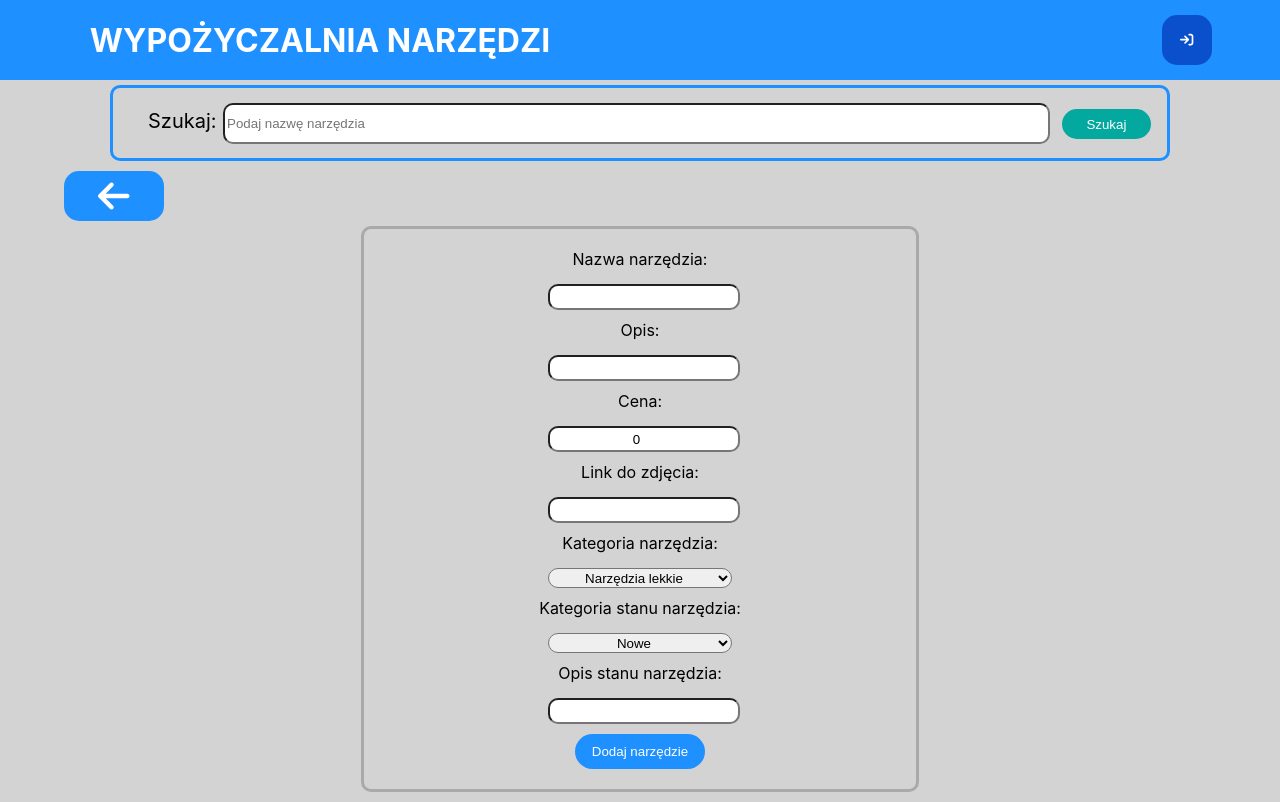
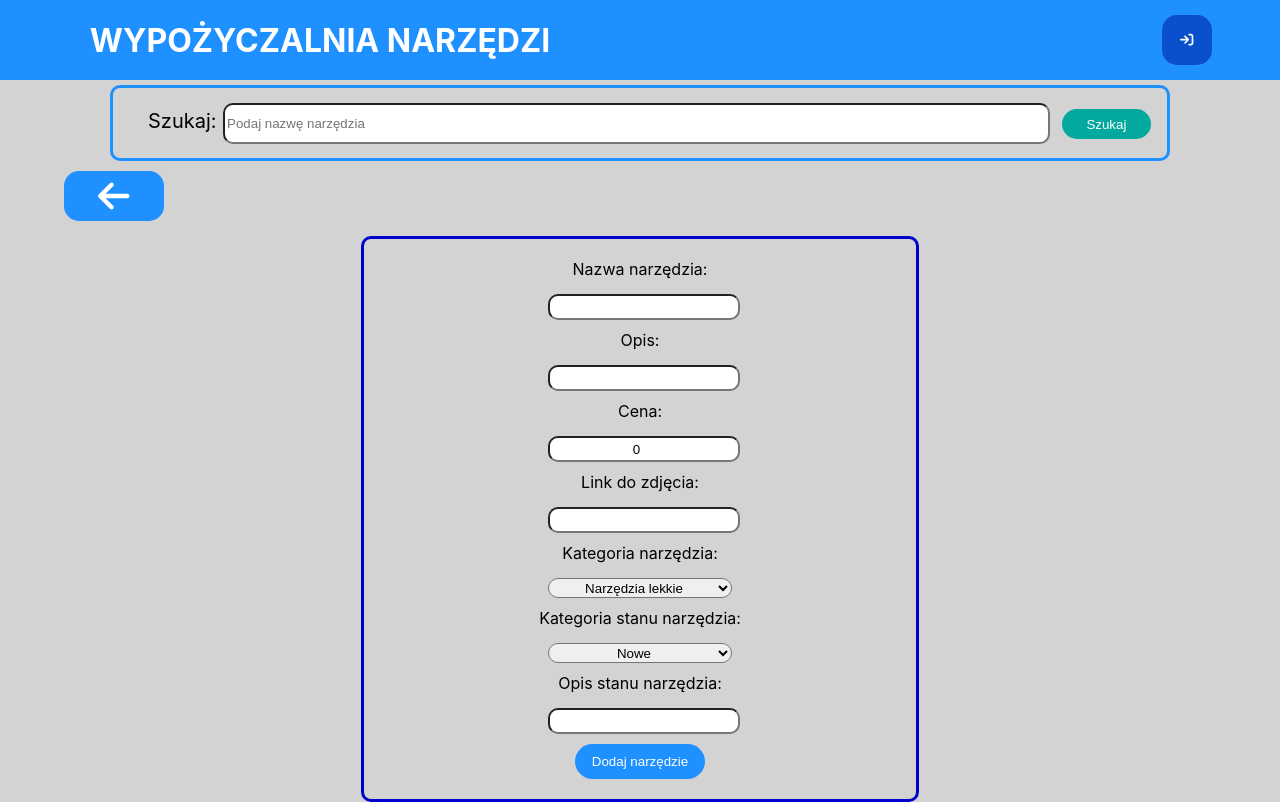
Before and after one commit to s1gawron/rental-service-frontend, a React (Create React App) app: page /tool/add in a window 1280 px wide. Built offline with nearby package versions, Linux system fonts and the light colour scheme; no server answers.

Commit message:
Styling#2

```diff
--- a/src/components/reservation/styles.module.css
+++ b/src/components/reservation/styles.module.css
@@ -17,7 +17,7 @@
     margin-left: auto;
     margin-right: auto;
     text-align: center;
-    border: 3px solid grey;
+    border: 3px solid mediumblue;
     padding: 20px;
 }
 
@@ -26,7 +26,6 @@
     float: left;
     margin-left: auto;
     margin-right: auto;
-    border: 3px solid grey;
     border-radius: 15px;
     padding: 10px;
 }
@@ -35,7 +34,7 @@
     width: 40%;
     float: left;
     margin-right: auto;
-    border: 3px solid grey;
+    border: 3px solid mediumblue;
     border-radius: 15px;
     margin-left: 15%;
     padding: 10px;
--- a/src/components/search_result/styles.module.css
+++ b/src/components/search_result/styles.module.css
@@ -69,6 +69,7 @@ table {
     border-radius: 15px;
     height: 30px;
     width: 100px;
+    color: white;
 }
 
 .searchResultCheckToolButton:hover {
@@ -78,4 +79,5 @@ table {
     width: 100px;
     cursor: pointer;
     background: #00a45a;
+    color: white;
 }
--- a/src/components/tool_add/styles.module.css
+++ b/src/components/tool_add/styles.module.css
@@ -1,9 +1,9 @@
 .addToolModuleWrapper {
     width: 40%;
-    margin-top: 5px;
+    margin-top: 15px;
     margin-left: auto;
     margin-right: auto;
-    border: 3px solid darkgrey;
+    border: 3px solid mediumblue;
     border-radius: 10px;
     padding: 20px;
 }
```
